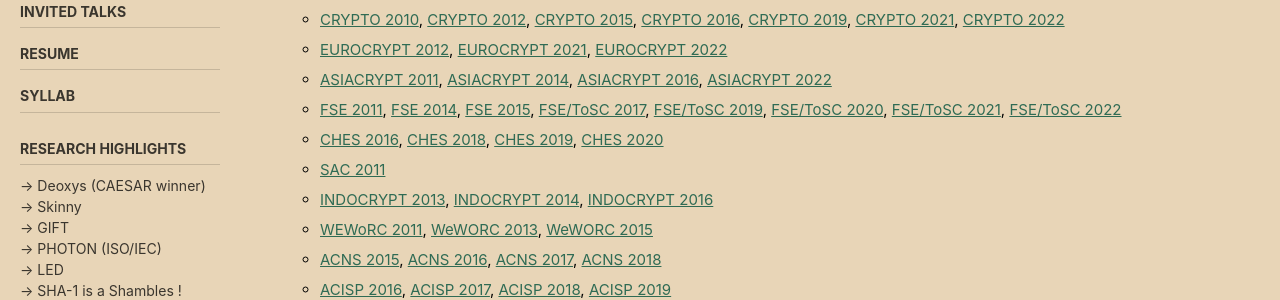
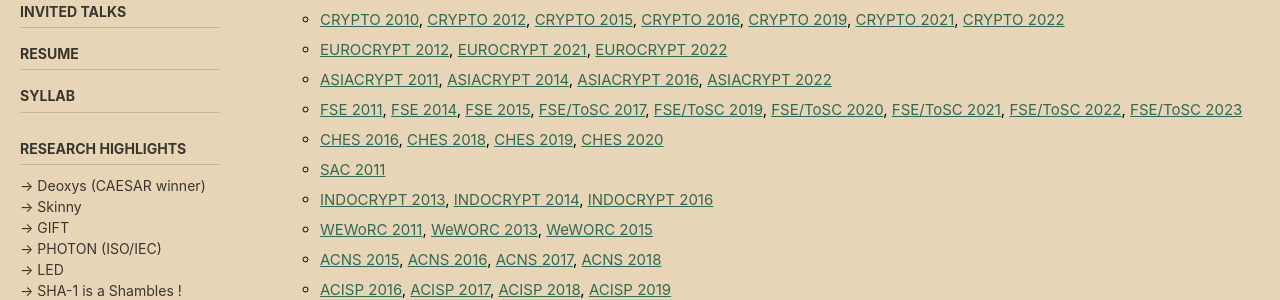
Before and after one commit to thomaspeyrin/web, a Jekyll site: the page built from activities.md, in a window 1280 px wide and 900 px high. Shown: the part 315-615 px from the top of the window. Built offline with Jekyll 4.4.1, drawn with Linux system fonts in a browser that asks for light colours; cached includes are drawn as plain includes; nearby versions of some CDN libraries; our own code applies the rules of GitHub Pages for plain Markdown files.

Commit message:
Update activities.md

```diff
--- a/activities.md
+++ b/activities.md
@@ -24,7 +24,7 @@ sidebar:
   - [CRYPTO 2010]("http://www.iacr.org/conferences/crypto2010"), [CRYPTO 2012]("http://www.iacr.org/conferences/crypto2012"), [CRYPTO 2015]("http://www.iacr.org/conferences/crypto2015"), [CRYPTO 2016]("http://www.iacr.org/conferences/crypto2016"), [CRYPTO 2019]("http://www.iacr.org/conferences/crypto2019"), [CRYPTO 2021]("http://www.iacr.org/conferences/crypto2021"), [CRYPTO 2022]("http://www.iacr.org/conferences/crypto2022")
   - [EUROCRYPT 2012]("http://www.cs.bris.ac.uk/eurocrypt2012"), [EUROCRYPT 2021]("https://eurocrypt.iacr.org/2021/"), [EUROCRYPT 2022]("https://eurocrypt.iacr.org/2022/")
   - [ASIACRYPT 2011]("http://cist.korea.ac.kr/~asiacrypt2011/index.php?cont=home"), [ASIACRYPT 2014]("http://www.iacr.org/conferences/asiacrypt2014"), [ASIACRYPT 2016]("http://asiacrypt2016.com"), [ASIACRYPT 2022]("https://asiacrypt.iacr.org/2022/")
-  - [FSE 2011]("http://fse2011.mat.dtu.dk"), [FSE 2014]("http://fse2014.isg.rhul.ac.uk"), [FSE 2015]("http://light-sec.org/fse2015"), [FSE/ToSC 2017]("http://www.nuee.nagoya-u.ac.jp/labs/tiwata/fse2017"), [FSE/ToSC 2019]("https://fse.iacr.org/2019"), [FSE/ToSC 2020]("https://fse.iacr.org/2020"), [FSE/ToSC 2021]("https://fse.iacr.org/2021"), [FSE/ToSC 2022]("https://fse.iacr.org/2022")
+  - [FSE 2011]("http://fse2011.mat.dtu.dk"), [FSE 2014]("http://fse2014.isg.rhul.ac.uk"), [FSE 2015]("http://light-sec.org/fse2015"), [FSE/ToSC 2017]("http://www.nuee.nagoya-u.ac.jp/labs/tiwata/fse2017"), [FSE/ToSC 2019]("https://fse.iacr.org/2019"), [FSE/ToSC 2020]("https://fse.iacr.org/2020"), [FSE/ToSC 2021]("https://fse.iacr.org/2021"), [FSE/ToSC 2022]("https://fse.iacr.org/2022"), [FSE/ToSC 2023]("https://fse.iacr.org/2023")
   - [CHES 2016]("http://www.chesworkshop.org/ches2016/index.php"), [CHES 2018]("https://ches.iacr.org/2018"), [CHES 2019]("https://ches.iacr.org/2019"), [CHES 2020]("https://ches.iacr.org/2020")
   - [SAC 2011]("http://sac2011.ryerson.ca")
   - [INDOCRYPT 2013]("http://indocrypt.hbni.ac.in"), [INDOCRYPT 2014]("http://cse.iitkgp.ac.in/conf/INDOCRYPT2014"), [INDOCRYPT 2016]("https://sites.google.com/site/thomaspeyrin/goog_1654583412")
```
